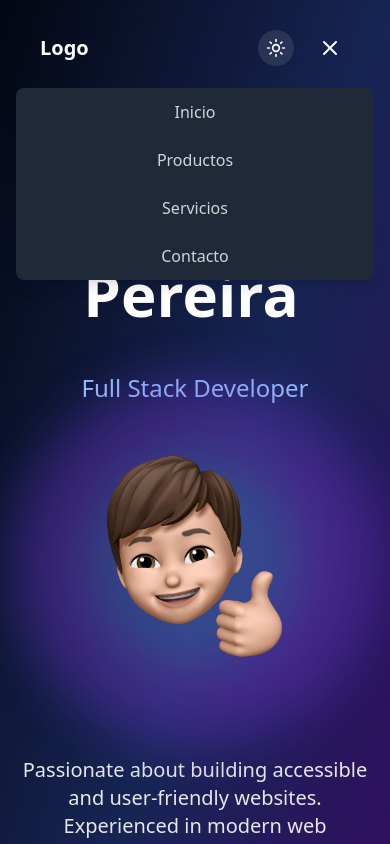
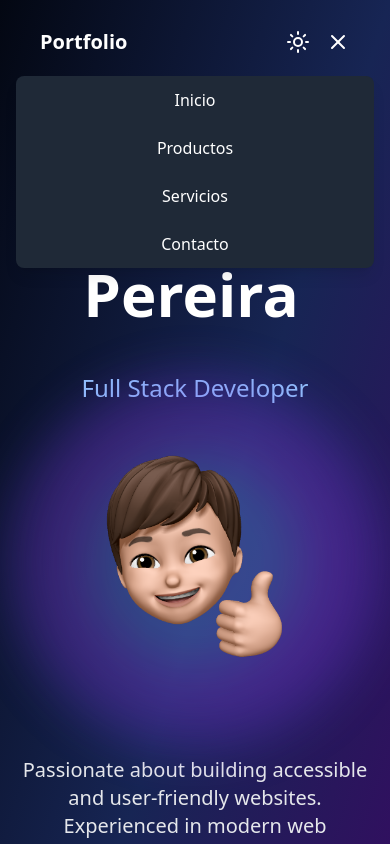
Before and after one commit to fabrizzioper/Portfolio, a React (Create React App) app in the folder mi-portfolio/: page / in a window 390 px wide. Both pictures are taken after a click on the button 330 px from the left and 48 px from the top of the page. Shown: the top 844 px of the page. Built offline with nearby package versions, Linux system fonts and the light colour scheme.

Commit message:
MEJORAS VIUSALES

```diff
--- a/mi-portfolio/src/components/Hero.js
+++ b/mi-portfolio/src/components/Hero.js
@@ -70,7 +70,7 @@ const Hero = ({ isDark }) => {
           </div>
 
           <div className="hidden lg:block order-1 lg:order-2 animate-float">
-            <div className="relative w-96 h-96 ml-auto">
+            <div className="relative w-96 h-96 ml-40 mb-8">
               <div className="absolute -inset-8 rounded-full aura-gradient opacity-75 animate-pulse-slow"></div>
               <div className="relative w-full h-full rounded-full overflow-hidden">
                 <img
--- a/mi-portfolio/src/components/Navbar.js
+++ b/mi-portfolio/src/components/Navbar.js
@@ -1,4 +1,3 @@
-// src/components/Navbar.js
 import React, { useState, useEffect } from 'react';
 import { Moon, Sun, Menu, X } from 'lucide-react';
 
@@ -20,13 +19,14 @@ const Navbar = ({ isDark, toggleDarkMode }) => {
     { text: 'Inicio', href: '#' },
     { text: 'Productos', href: '#' },
     { text: 'Servicios', href: '#' },
-    { text: 'Contacto', href: '#' }
+    { text: 'Contacto', href: '#' },
   ];
 
   return (
     <div className={`fixed w-full top-0 left-0 z-50 ${isDark ? 'dark' : ''}`}>
       <div className="px-4 py-4">
-        <nav className={`
+        <nav
+          className={`
           max-w-7xl mx-auto rounded-full transition-all duration-300 ease-in-out
           ${hasScrolled
             ? isDark
@@ -34,16 +34,19 @@ const Navbar = ({ isDark, toggleDarkMode }) => {
               : 'bg-gradient-to-r from-blue-100/95 via-blue-50/95 to-purple-50/95 backdrop-blur-sm shadow-lg'
             : 'bg-transparent'
           }
-        `}>
+        `}
+        >
           <div className="px-6 py-3">
             <div className="flex items-center justify-between">
               <div className="flex-shrink-0">
-                <span className={`font-bold text-xl ${hasScrolled
-                  ? isDark
-                    ? 'text-white'
-                    : 'text-gray-800'
-                  : 'text-white'}`}>
-                  Logo
+                <span
+                  className={`font-bold text-xl ${
+                    isDark
+                      ? 'text-white' // Blanco en modo oscuro
+                      : 'text-black' // Negro en modo claro
+                  }`}
+                >
+                  Portfolio
                 </span>
               </div>
 
@@ -55,11 +58,10 @@ const Navbar = ({ isDark, toggleDarkMode }) => {
                       href={item.href}
                       className={`
                         px-4 py-2 rounded-full transition-all duration-300 ease-in-out
-                        ${hasScrolled
-                          ? isDark
-                            ? 'text-gray-300 hover:text-white'
-                            : 'text-gray-600 hover:text-gray-900'
-                          : 'text-white hover:text-gray-200'
+                        ${
+                          isDark
+                            ? 'text-white hover:text-gray-300' // Blanco en modo oscuro
+                            : 'text-black hover:text-gray-700' // Negro en modo claro
                         }
                       `}
                     >
@@ -73,27 +75,25 @@ const Navbar = ({ isDark, toggleDarkMode }) => {
                 <button
                   onClick={toggleDarkMode}
                   className={`
-                    p-2 rounded-full transition-all duration-300 ease-in-out
-                    ${hasScrolled
-                      ? isDark
-                        ? 'bg-gray-700 hover:bg-gray-600 text-white'
-                        : 'bg-gray-100 hover:bg-gray-200 text-gray-800'
-                      : 'bg-white/10 hover:bg-white/20 text-white'
+                    transition-all duration-300 ease-in-out
+                    ${
+                      isDark
+                        ? 'text-white hover:text-gray-300' // Blanco en modo oscuro
+                        : 'text-black hover:text-gray-700' // Negro en modo claro
                     }
                   `}
                 >
-                  {isDark ? <Sun size={20} /> : <Moon size={20} />}
+                  {isDark ? <Sun size={24} /> : <Moon size={22} />}
                 </button>
 
                 <button
                   onClick={() => setIsOpen(!isOpen)}
                   className={`
-                    md:hidden p-2 rounded-full transition-all duration-300 ease-in-out
-                    ${hasScrolled
-                      ? isDark
-                        ? 'text-white hover:bg-gray-700'
-                        : 'text-gray-600 hover:bg-gray-100'
-                      : 'text-white hover:bg-white/10'
+                    md:hidden transition-all duration-300 ease-in-out
+                    ${
+                      isDark
+                        ? 'text-white hover:text-gray-300' // Blanco en modo oscuro
+                        : 'text-black hover:text-gray-700' // Negro en modo claro
                     }
                   `}
                 >
@@ -104,23 +104,28 @@ const Navbar = ({ isDark, toggleDarkMode }) => {
           </div>
         </nav>
 
-        <div className={`
+        <div
+          className={`
           md:hidden fixed left-0 right-0 px-4 transition-all duration-300 ease-in-out transform
           ${isOpen ? 'opacity-100 translate-y-0' : 'opacity-0 -translate-y-2 pointer-events-none'}
-        `}>
-          <div className={`
+        `}
+        >
+          <div
+            className={`
             mt-2 rounded-lg shadow-lg overflow-hidden transition-all duration-300 ease-in-out
             ${isDark ? 'bg-gray-800' : 'bg-white'}
-          `}>
+          `}
+          >
             {menuItems.map((item) => (
               <a
                 key={item.text}
                 href={item.href}
                 className={`
                   block px-4 py-3 text-center transition-all duration-300 ease-in-out
-                  ${isDark
-                    ? 'text-gray-300 hover:bg-gray-700 hover:text-white'
-                    : 'text-gray-600 hover:bg-gray-100 hover:text-gray-900'
+                  ${
+                    isDark
+                      ? 'text-white hover:bg-gray-700 hover:text-gray-300' // Blanco en modo oscuro
+                      : 'text-black hover:bg-gray-100 hover:text-gray-700' // Negro en modo claro
                   }
                 `}
                 onClick={() => setIsOpen(false)}
```
Also changed, not shown: 1 other file (tests, documents, lock files or other folders).
